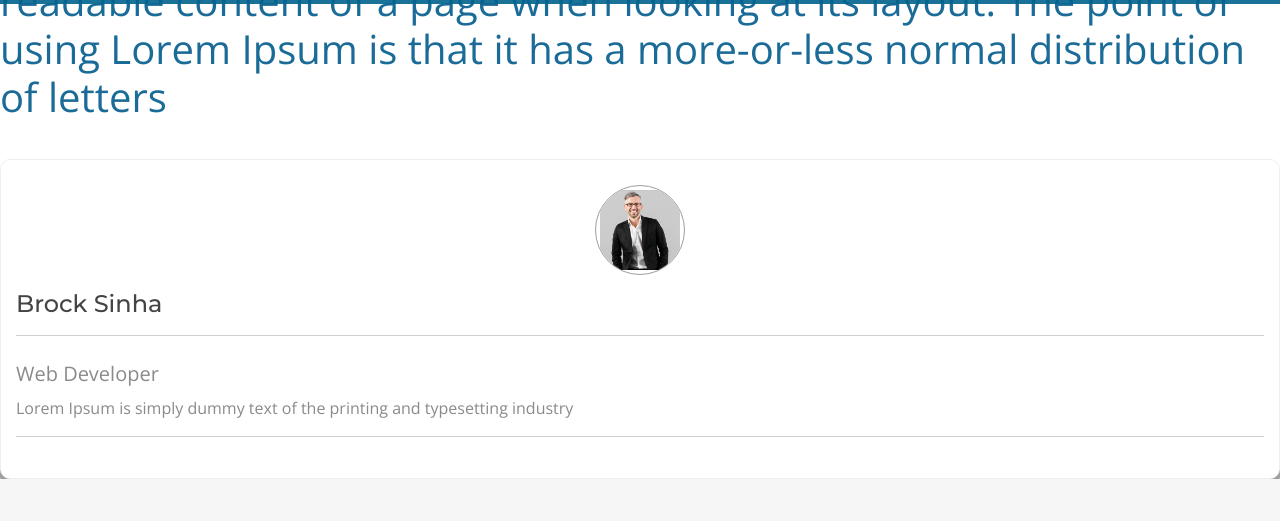
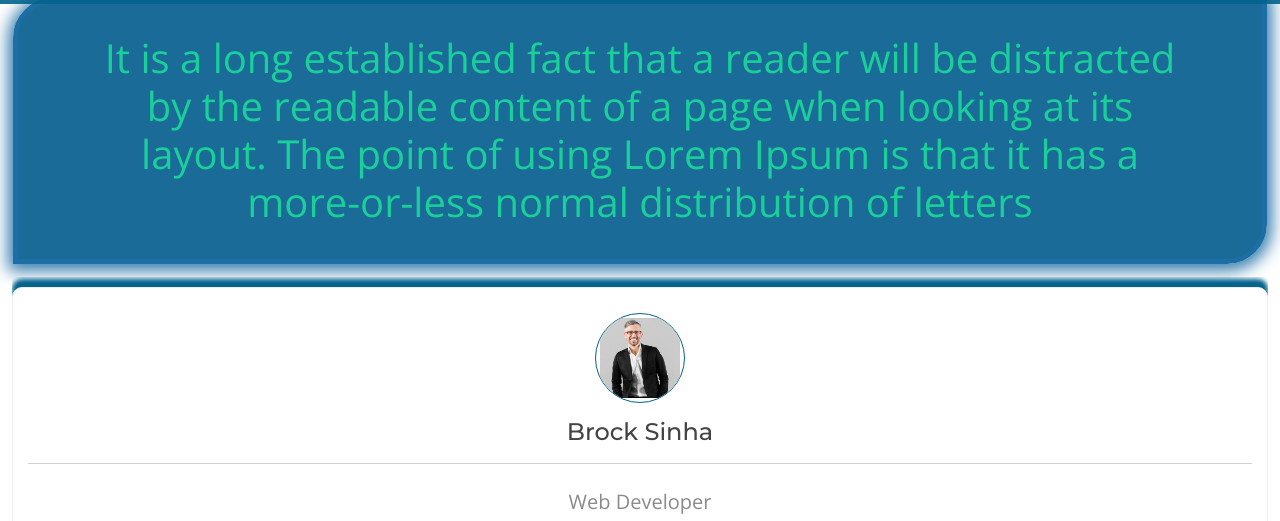
Before and after one commit to PerciusT/KCU, a plain HTML site: page team.html in a window 1280 px wide. Shown: the part 76-597 px from the top of the page. Drawn offline with nearby package versions, Linux system fonts and the light colour scheme.

Commit message:
Add files via upload

```diff
--- a/assets/css/team.css
+++ b/assets/css/team.css
@@ -1,4 +1,45 @@
-
+#main
+{
+  padding-top: 2%;
+}
+.ceotop
+{
+  margin-left: auto;
+  margin-right: auto;
+}
+.ourvision
+{
+  margin-top: 0%;
+  margin-bottom: 1%;
+  margin-left: auto ;
+  margin-right: auto;
+  padding: 2% 5%;
+  width: 98%;
+  text-align: center;
+  border-width: 5px;
+  border-style: solid;
+  border-color: #1C6EA4;
+  -webkit-box-shadow: 0px 2px 16px 5px rgba(28,110,164,0.89);
+box-shadow: 0px 2px 16px 5px rgba(28,110,164,0.89);
+  border-radius: 40px 0px 40px 0px;
+  background-color: rgba(2, 91, 141, 0.9);
+  color: #1acf9a;
+}
+@media (max-width: 991px)
+{
+  .ourvision
+  {
+    margin-top: 10%;
+    padding: 0%;
+    padding-top: 15%;
+    transform: scale(0.8);
+  }
+}
+.carousel-inner
+{
+  text-align: center;
+  margin: auto;
+}
 .card{
   -moz-border-radius: 2%;
   -webkit-border-radius: 2%;
@@ -33,7 +74,6 @@
 }
 
 h1, h2, h4, h5, h6 {
-  color: rgba(2, 91, 141, 0.9);
   margin-top: 5px;
   text-shadow: none;
   font-weight: normal;
@@ -136,12 +176,17 @@ NET TEMPLATE CSS*/
     background-color: #fff;
     border-radius: 10px;
     border: 1px solid #eee;
-    margin-top: 30px;
-    box-shadow: 0px 8px 0px 0px #9E9E9E;
+    margin-top: 10px;
+    box-shadow: 0px 8px 0px 0px rgba(2, 99, 141, 1.0);
     transition: 0.5s;
 }
+.fullborder
+{
+  box-shadow: 0px -8px 4px 0px rgba(2, 99, 141, 1.0)
+}
+
 .team-member:hover {
-    box-shadow: 0px -8px 0px 0px #9e9e9e;
+    box-shadow: 0px -8px 0px 0px rgba(2, 99, 141, 1.0);
 }
 .team-member h3 {
     font-size: 24px;
@@ -161,7 +206,7 @@ NET TEMPLATE CSS*/
     height: 90px;
     border-radius: 100%;
     overflow: hidden;
-    border: 1px solid #9E9E9E;
+    border: 1px solid rgba(2, 99, 141, 1.0);
     margin: 0 auto;
     background-color: #ffffff;
     padding: 4px;
@@ -204,3 +249,8 @@ NET TEMPLATE CSS*/
 .follow-on ul li a i.fa.fa-google-plus {
     background-color: #db4d41;
 }
+#main
+{
+  margin-top: 5%;
+  padding-top: 10px;
+}
```
